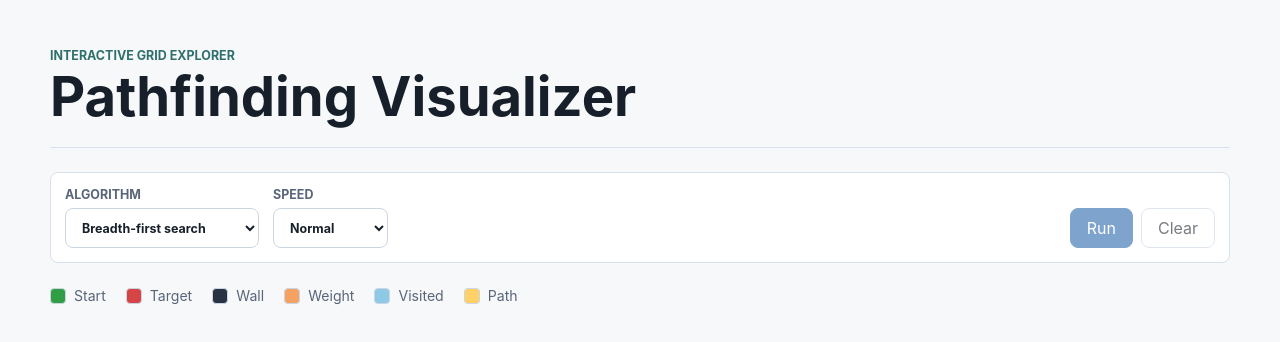
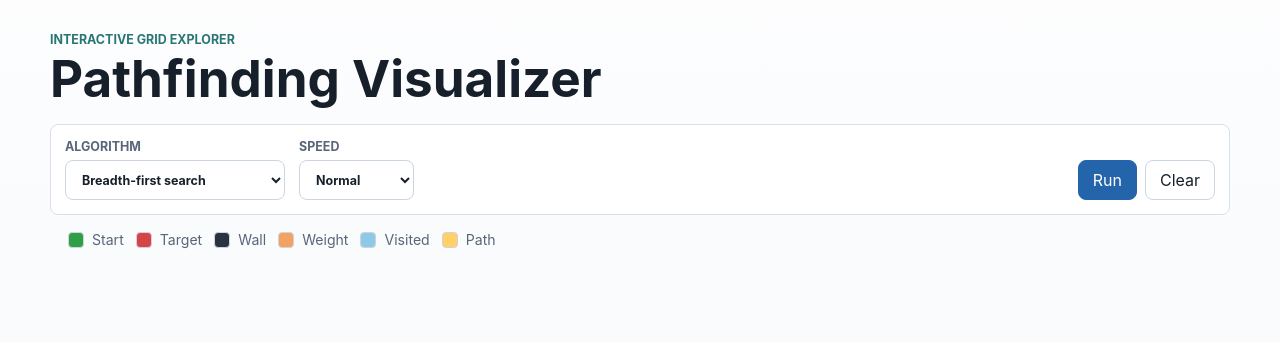
Before and after one commit to edselleighton/pathfinding-visualizer, a React (Vite) app: page / in a window 1280 px wide. Shown: the top 342 px of the page. Built offline with nearby package versions, Linux system fonts and the light colour scheme.

Commit message:
Darken background and refine toolbar layout

```diff
--- a/src/components/Legend.jsx
+++ b/src/components/Legend.jsx
@@ -13,7 +13,7 @@ export default function Legend() {
       {legendItems.map(([type, label]) => (
         <div className="legend-item" key={type}>
           <span
-            className={`legend-swatch legend-${type}`}
+            className={`legend-swatch cell-${type}`}
             aria-hidden="true"
           />
           <span>{label}</span>
--- a/src/components/Toolbar.jsx
+++ b/src/components/Toolbar.jsx
@@ -8,6 +8,7 @@ export default function Toolbar() {
           <option value="dfs">Depth-first search</option>
           <option value="dijkstra">Dijkstra</option>
           <option value="astar">A* search</option>
+          <option value="greedy">Greedy best-first search</option>
         </select>
       </label>
 
--- a/src/styles.css
+++ b/src/styles.css
@@ -1,6 +1,22 @@
 :root {
-  color: #17202a;
-  background: #f7f8fa;
+  color-scheme: light;
+  --page-background:
+    linear-gradient(180deg, rgba(255, 255, 255, 0.78), rgba(245, 247, 251, 0.92)),
+    #f5f7fb;
+  --surface: #ffffff;
+  --surface-muted: #edf2f7;
+  --text: #17202a;
+  --muted-text: #596579;
+  --border: #d8e0ea;
+  --control-border: #cbd5e1;
+  --control-hover: #72839a;
+  --accent: #2a7672;
+  --primary: #2364aa;
+  --primary-hover: #194f89;
+  --on-primary: #ffffff;
+  --panel-shadow: rgba(23, 32, 42, 0.08);
+  color: var(--text);
+  background: var(--page-background);
   font-family:
     Inter, ui-sans-serif, system-ui, -apple-system, BlinkMacSystemFont, "Segoe UI",
     sans-serif;
@@ -16,7 +32,8 @@ body {
   margin: 0;
   min-width: 320px;
   min-height: 100vh;
-  background: #f7f8fa;
+  color: var(--text);
+  background: var(--page-background);
 }
 
 button,
@@ -24,71 +41,93 @@ select {
   font: inherit;
 }
 
+button {
+  min-height: 40px;
+  border: 1px solid var(--control-border);
+  border-radius: 8px;
+  padding: 0 14px;
+  color: var(--text);
+  background: var(--surface);
+  cursor: pointer;
+}
+
+button:hover {
+  border-color: var(--control-hover);
+}
+
+select {
+  min-height: 40px;
+  border: 1px solid var(--control-border);
+  border-radius: 8px;
+  padding: 0 36px 0 12px;
+  color: var(--text);
+  background: var(--surface);
+}
+
 .app-shell {
   width: min(1180px, calc(100% - 32px));
   margin: 0 auto;
-  padding: 48px 0;
+  padding: 32px 0;
 }
 
 .app-header {
-  padding-bottom: 24px;
-  border-bottom: 1px solid #d8e0ea;
+  display: flex;
+  align-items: end;
+  justify-content: space-between;
+  gap: 24px;
+  margin-bottom: 20px;
 }
 
 .eyebrow {
   margin: 0 0 6px;
-  color: #2f6f6c;
+  color: var(--accent);
   font-size: 0.78rem;
   font-weight: 700;
   text-transform: uppercase;
 }
 
+h1,
+h2,
+p {
+  margin-top: 0;
+}
+
 h1 {
-  margin: 0;
-  font-size: 3.4rem;
+  margin-bottom: 0;
+  font-size: clamp(2rem, 4vw, 3.8rem);
   line-height: 1;
+}
+
+h2 {
+  margin-bottom: 16px;
+  font-size: 1.05rem;
+}
+
+.header-copy {
+  max-width: 420px;
+  margin-bottom: 4px;
+  color: var(--muted-text);
+  line-height: 1.55;
 }
 
 .toolbar {
   display: flex;
   align-items: end;
   gap: 14px;
-  margin-top: 24px;
+  margin-bottom: 16px;
   padding: 14px;
-  border: 1px solid #d8e0ea;
+  border: 1px solid var(--border);
   border-radius: 8px;
-  background: #ffffff;
+  background: var(--surface);
 }
 
-.toolbar-field {
+.toolbar label {
   display: grid;
   gap: 6px;
-  color: #596579;
+  color: var(--muted-text);
   font-size: 0.78rem;
   font-weight: 700;
   text-transform: uppercase;
-}
-
-select,
-button {
-  min-height: 40px;
-  border: 1px solid #cbd5e1;
-  border-radius: 8px;
-  color: #17202a;
-  background: #ffffff;
-}
-
-select {
-  padding: 0 36px 0 12px;
-}
-
-button {
-  padding: 0 16px;
-}
-
-button:disabled {
-  cursor: not-allowed;
-  opacity: 0.58;
 }
 
 .toolbar-actions {
@@ -98,17 +137,84 @@ button:disabled {
 }
 
 .primary-button {
-  border-color: #2364aa;
-  color: #ffffff;
-  background: #2364aa;
+  border-color: var(--primary);
+  color: var(--on-primary);
+  background: var(--primary);
+}
+
+.primary-button:hover {
+  border-color: var(--primary-hover);
+  background: var(--primary-hover);
+}
+
+.workspace {
+  display: grid;
+  grid-template-columns: minmax(0, 1fr) 260px;
+  gap: 16px;
+  align-items: start;
+}
+
+.visualizer,
+.stats-panel {
+  border: 1px solid var(--border);
+  border-radius: 8px;
+  background: var(--surface);
+  box-shadow: 0 16px 40px var(--panel-shadow);
+}
+
+.grid-panel {
+  overflow-x: auto;
+  padding: 18px;
+}
+
+.grid {
+  display: grid;
+  grid-template-columns: repeat(25, 28px);
+  grid-template-rows: repeat(15, 28px);
+  width: max-content;
+  border-top: 1px solid var(--border);
+  border-left: 1px solid var(--border);
+  background: var(--surface-muted);
+}
+
+.grid-cell {
+  width: 28px;
+  height: 28px;
+  border-right: 1px solid var(--border);
+  border-bottom: 1px solid var(--border);
+  background: var(--surface);
+}
+
+.cell-start {
+  background: #2f9e44;
+}
+
+.cell-target {
+  background: #d64545;
+}
+
+.cell-wall {
+  background: #293241;
+}
+
+.cell-weight {
+  background: #f4a261;
+}
+
+.cell-visited {
+  background: #8ecae6;
+}
+
+.cell-path {
+  background: #ffd166;
 }
 
 .legend {
   display: flex;
   flex-wrap: wrap;
-  gap: 12px 20px;
-  padding-top: 24px;
-  color: #596579;
+  gap: 12px;
+  padding: 0 18px 18px;
+  color: var(--muted-text);
   font-size: 0.88rem;
 }
 
@@ -121,37 +227,71 @@ button:disabled {
 .legend-swatch {
   width: 16px;
   height: 16px;
-  border: 1px solid #cbd5e1;
+  border: 1px solid var(--control-border);
   border-radius: 4px;
 }
 
-.legend-start {
-  background: #2f9e44;
+.stats-panel {
+  padding: 18px;
 }
 
-.legend-target {
-  background: #d64545;
+.stats-panel dl {
+  display: grid;
+  gap: 12px;
+  margin: 0;
 }
 
-.legend-wall {
-  background: #293241;
+.stats-panel div {
+  display: flex;
+  align-items: center;
+  justify-content: space-between;
+  gap: 16px;
+  padding-bottom: 12px;
+  border-bottom: 1px solid var(--surface-muted);
 }
 
-.legend-weight {
-  background: #f4a261;
+.stats-panel div:last-child {
+  padding-bottom: 0;
+  border-bottom: 0;
 }
 
-.legend-visited {
-  background: #8ecae6;
+.stats-panel dt {
+  color: var(--muted-text);
 }
 
-.legend-path {
-  background: #ffd166;
+.stats-panel dd {
+  margin: 0;
+  font-weight: 700;
 }
 
-@media (max-width: 760px) {
+@media (prefers-color-scheme: dark) {
+  :root {
+    color-scheme: dark;
+    --page-background:
+      linear-gradient(180deg, rgba(255, 255, 255, 0.02), rgba(0, 0, 0, 0.08)),
+      #111418;
+    --surface: #1b2027;
+    --surface-muted: #252b34;
+    --text: #f1f5f9;
+    --muted-text: #aeb8c7;
+    --border: #343d49;
+    --control-border: #46515f;
+    --control-hover: #7f8da0;
+    --accent: #75c8c2;
+    --primary: #4b8ed8;
+    --primary-hover: #67a0e2;
+    --panel-shadow: rgba(0, 0, 0, 0.35);
+  }
+}
+
+@media (max-width: 860px) {
+  .app-header,
   .toolbar {
     align-items: stretch;
+  }
+
+  .app-header,
+  .toolbar {
     flex-direction: column;
   }
 
@@ -163,15 +303,25 @@ button:disabled {
   .toolbar-actions button {
     flex: 1;
   }
+
+  .workspace {
+    grid-template-columns: 1fr;
+  }
 }
 
 @media (max-width: 520px) {
   .app-shell {
-    width: calc(100% - 24px);
-    padding: 32px 0;
+    width: min(100% - 20px, 1180px);
+    padding: 18px 0;
   }
 
-  h1 {
-    font-size: 2.3rem;
+  .grid {
+    grid-template-columns: repeat(25, 22px);
+    grid-template-rows: repeat(15, 22px);
+  }
+
+  .grid-cell {
+    width: 22px;
+    height: 22px;
   }
 }
```
